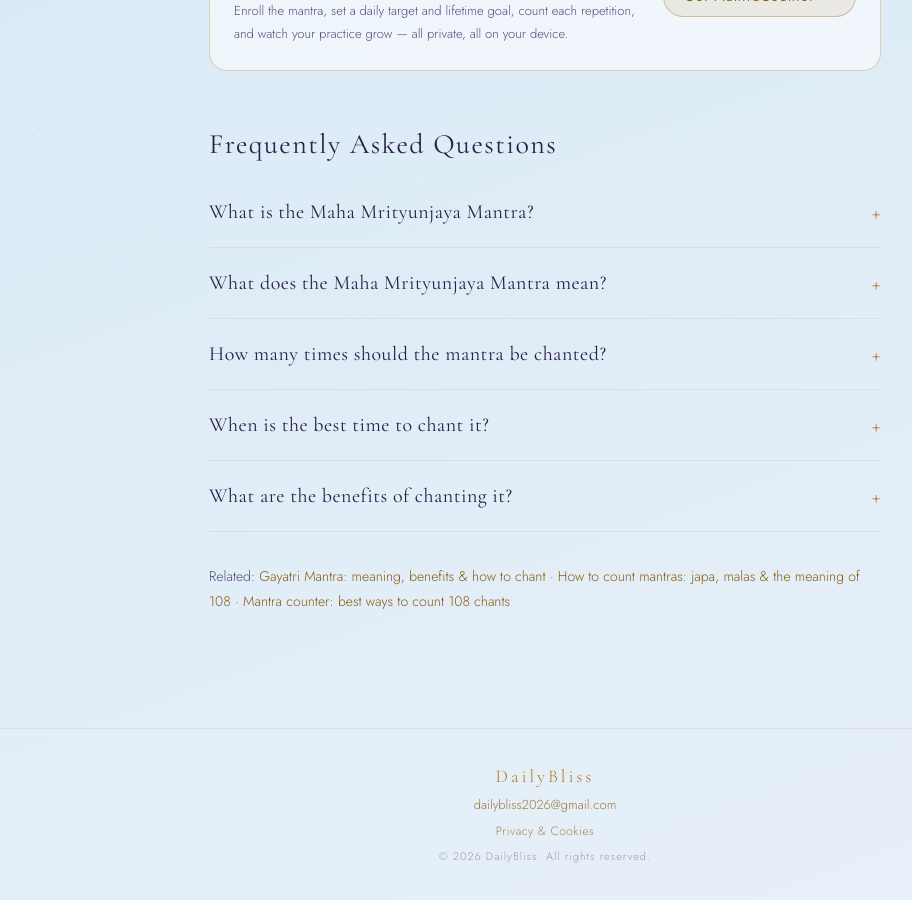
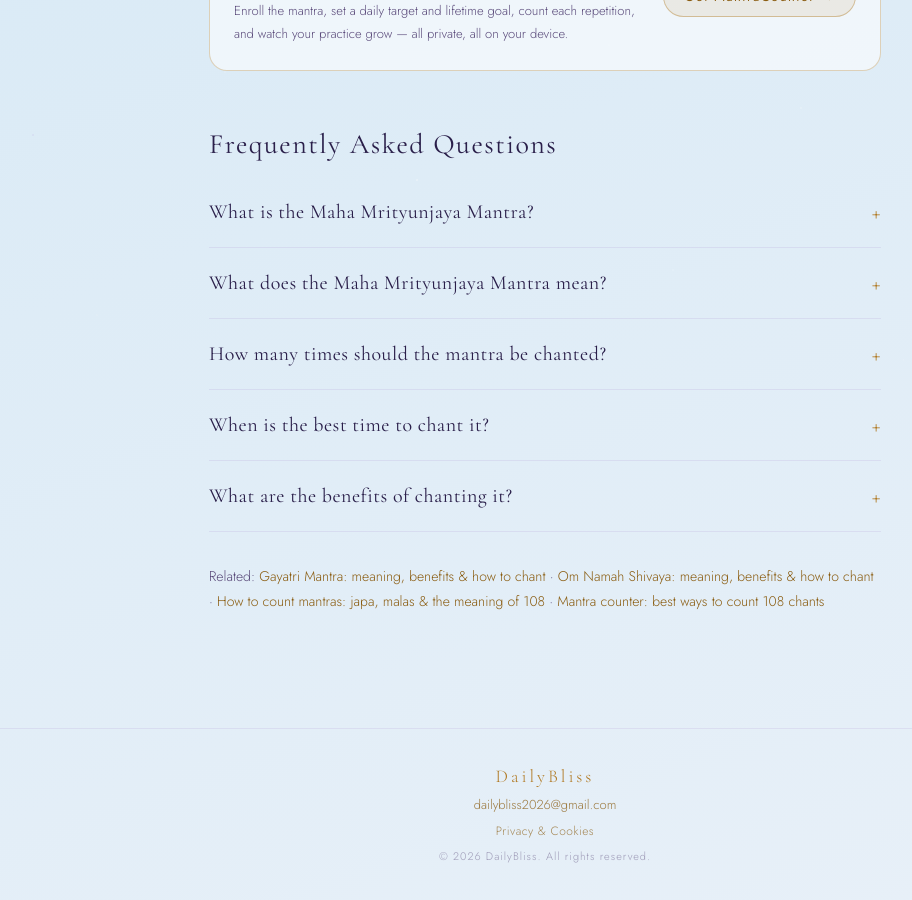
Before and after one commit to dailybliss/dailybliss.github.io, a Jekyll site: the page built from blog/maha-mrityunjaya-mantra.html, in a window 1280 px wide and 900 px high, scrolled down 3088 px. Shown: the whole window, without its empty margins (95-1007 px from the left). Built offline with Jekyll 4.4.1, drawn with Linux system fonts in a browser that asks for light colours.

Commit message:
Update maha-mrityunjaya-mantra.html

```diff
--- a/blog/maha-mrityunjaya-mantra.html
+++ b/blog/maha-mrityunjaya-mantra.html
@@ -170,6 +171,7 @@ description: "The Maha Mrityunjaya Mantra explained — its full Sanskrit text,
 
   <p style="margin-top:32px; font-size:14px; color:var(--subtle);">
     Related: <a href="{{ '/blog/gayatri-mantra/' | relative_url }}">Gayatri Mantra: meaning, benefits &amp; how to chant</a>
+    · <a href="{{ '/blog/om-namah-shivaya/' | relative_url }}">Om Namah Shivaya: meaning, benefits &amp; how to chant</a>
     · <a href="{{ '/blog/how-to-count-mantras/' | relative_url }}">How to count mantras: japa, malas &amp; the meaning of 108</a>
     · <a href="{{ '/blog/mantra-counter-online/' | relative_url }}">Mantra counter: best ways to count 108 chants</a>
   </p>
```
Also changed, not shown: other parts of blog/maha-mrityunjaya-mantra.html (+1 -0 lines).
